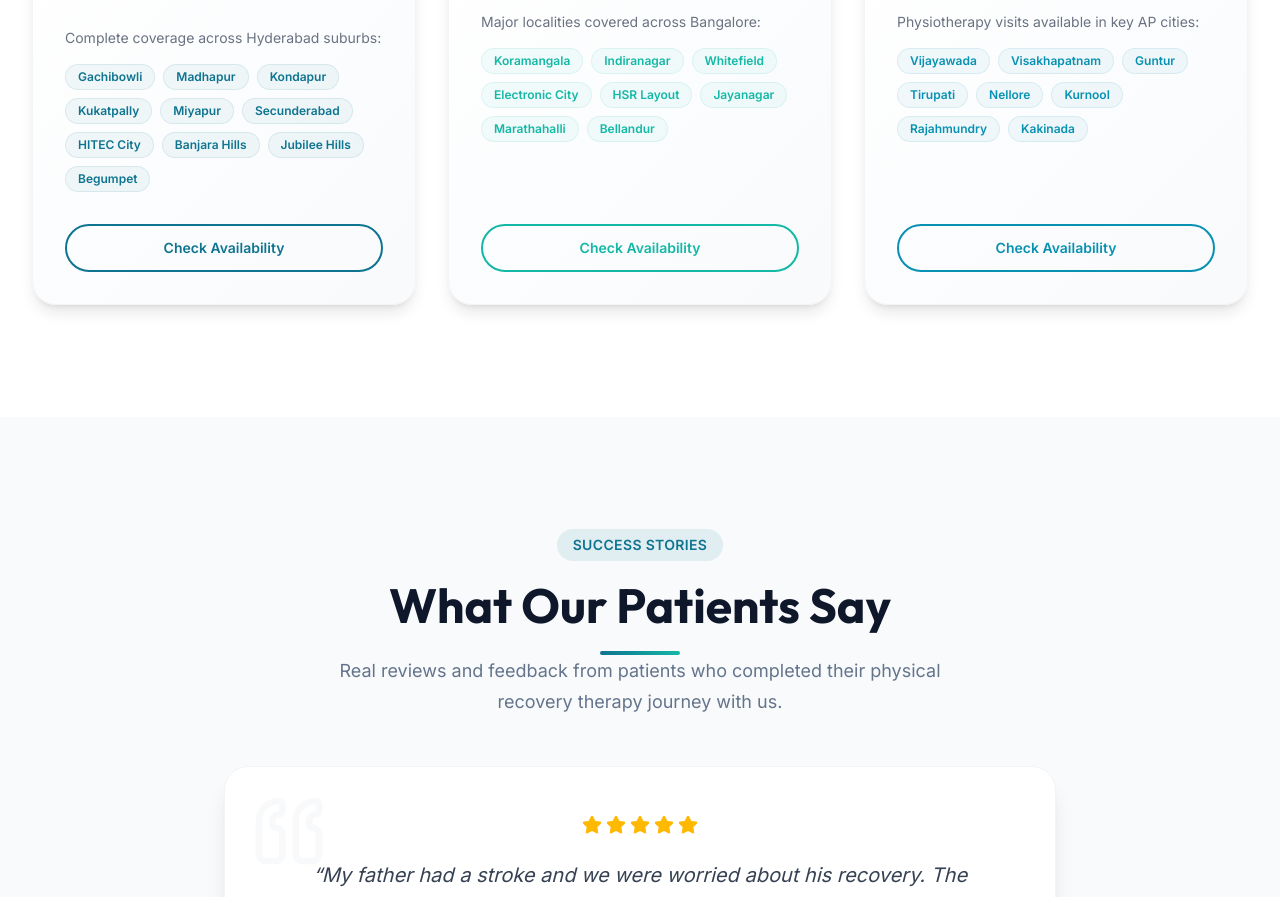
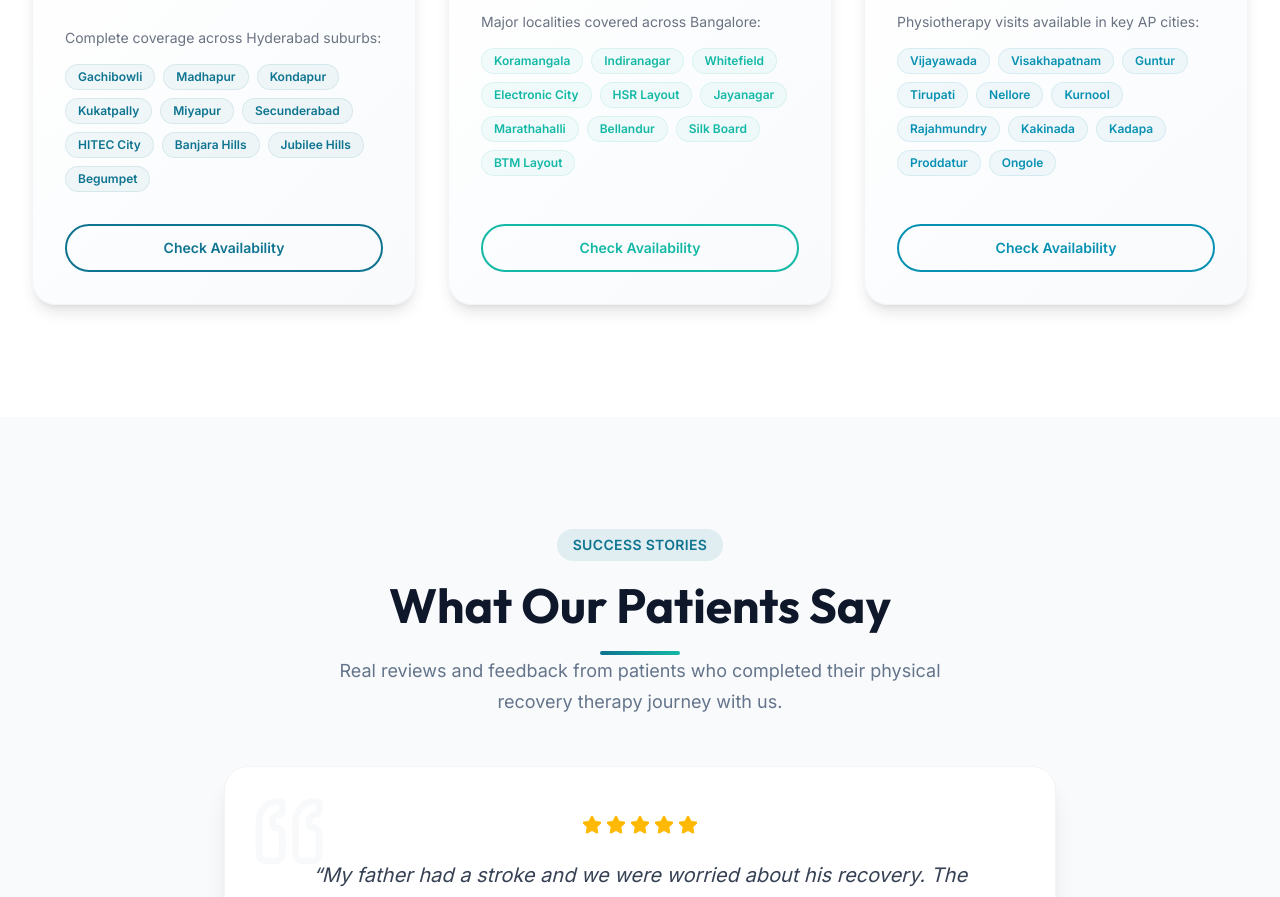
Before and after one commit to meghavamsikiran/vrukshaphysio, a React (Vite) app: page / in a window 1280 px wide. Shown: the part 8752-9649 px from the top of the page. Built offline with nearby package versions, Linux system fonts and the light colour scheme.

Commit message:
feat: add missing locations in Bangalore and AP

```diff
--- a/src/components/ServiceAreas.tsx
+++ b/src/components/ServiceAreas.tsx
@@ -13,12 +13,12 @@
   bangalore: {
     title: 'Bangalore',
     isPrimary: false,
-    tags: ['Koramangala', 'Indiranagar', 'Whitefield', 'Electronic City', 'HSR Layout', 'Jayanagar', 'Marathahalli', 'Bellandur'],
+    tags: ['Koramangala', 'Indiranagar', 'Whitefield', 'Electronic City', 'HSR Layout', 'Jayanagar', 'Marathahalli', 'Bellandur', 'Silk Board', 'BTM Layout'],
   },
   andhraPradesh: {
     title: 'Andhra Pradesh',
     isPrimary: false,
-    tags: ['Vijayawada', 'Visakhapatnam', 'Guntur', 'Tirupati', 'Nellore', 'Kurnool', 'Rajahmundry', 'Kakinada'],
+    tags: ['Vijayawada', 'Visakhapatnam', 'Guntur', 'Tirupati', 'Nellore', 'Kurnool', 'Rajahmundry', 'Kakinada', 'Kadapa', 'Proddatur', 'Ongole'],
   },
 };
 
```
